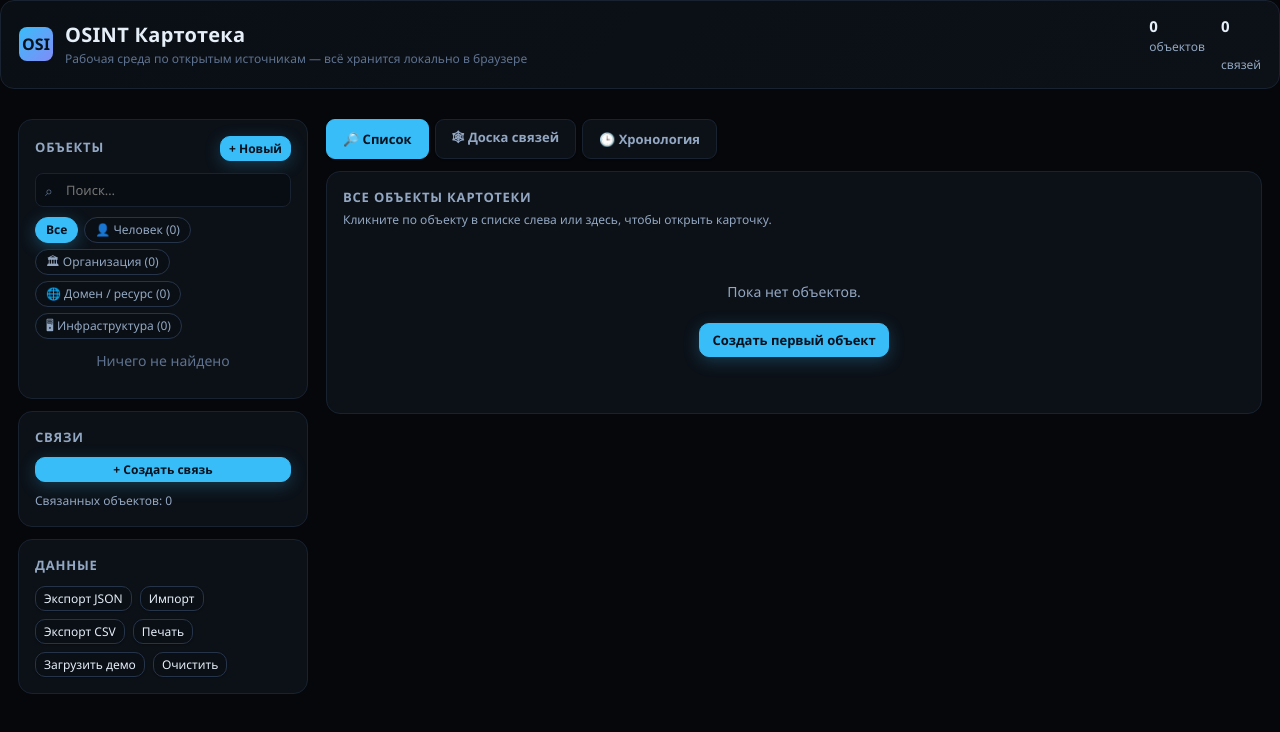
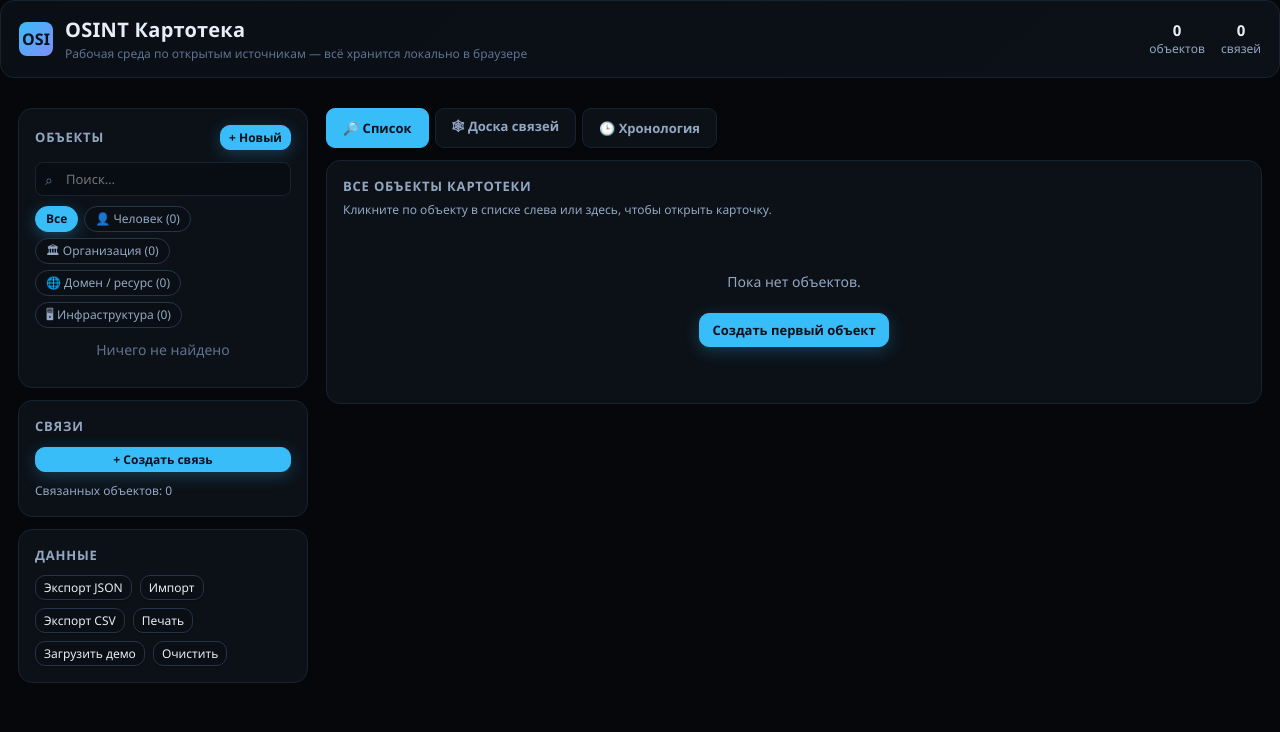
Before and after one commit to nikitalincoln123-art/osint-kartoteka, a plain HTML site: page app/index.html in a window 1280 px wide. Drawn offline with Linux system fonts and the light colour scheme.

Commit message:
Fix stats alignment in header

```diff
--- a/app/index.html
+++ b/app/index.html
@@ -53,8 +53,9 @@ label{display:block;font-size:12px;color:var(--muted);margin:9px 0 4px}
 .chip:hover{border-color:var(--accent);color:var(--text);box-shadow:0 3px 12px rgba(56,189,248,.2)}
 .chip.active{background:var(--accent);color:#05111d;border-color:var(--accent);font-weight:600;box-shadow:0 4px 16px rgba(56,189,248,.3)}
 .stats{display:flex;gap:16px;flex-wrap:wrap}
-.stat{font-size:12px;color:var(--muted);white-space:nowrap}
-.stat b{color:var(--text);font-size:15px;display:block}
+.stat{font-size:12px;color:var(--muted);white-space:nowrap;text-align:center}
+.stat b{color:var(--text);font-size:15px;display:block;line-height:1.3}
+.stat span{display:block;line-height:1.3}
 .entity-list{list-style:none;margin:0;padding:0}
 .entity-list li{display:flex;align-items:center;gap:8px;padding:8px 10px;border-radius:8px;cursor:pointer;border:1px solid transparent;transition:all .14s ease}
 .entity-list li:hover{background:var(--panel2);border-color:var(--line)}
@@ -518,7 +519,7 @@ function renderList(){
   }
   const stats=document.getElementById("stats");
   const lc=DB.links.length;
-  stats.innerHTML='<div class="stat"><b>'+DB.entities.length+'</b>объектов <br><span style="font-size:0"> </span></div><div class="stat" style="align-self:center"><b>'+lc+'</b><br>связей</div>';
+  stats.innerHTML='<div class="stat"><b>'+DB.entities.length+'</b><span>объектов</span></div><div class="stat"><b>'+lc+'</b><span>связей</span></div>';
   document.getElementById("linkSummary").textContent='Связанных объектов: '+new Set(DB.links.flatMap(l=>[l.a,l.b])).size;
 }
 
```
